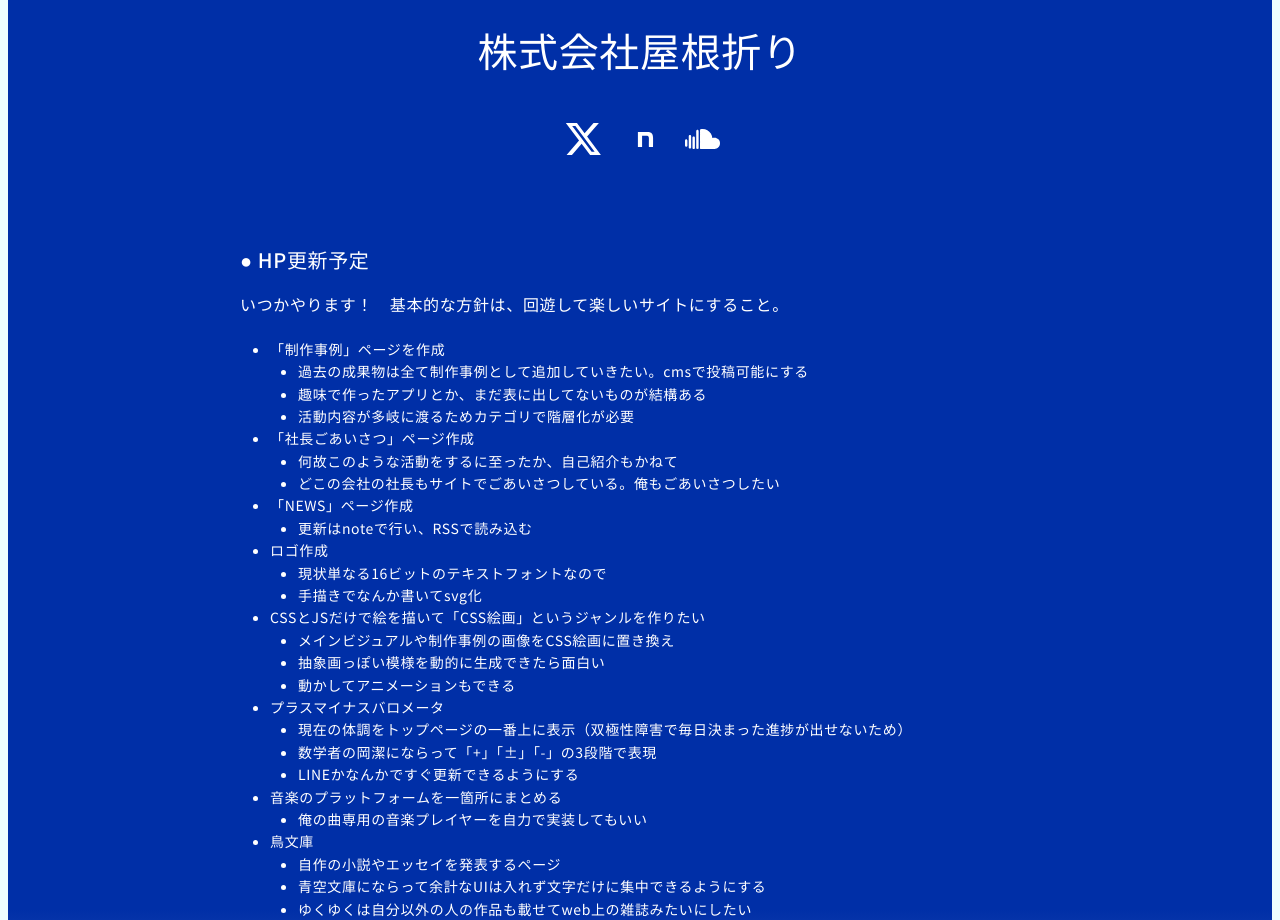
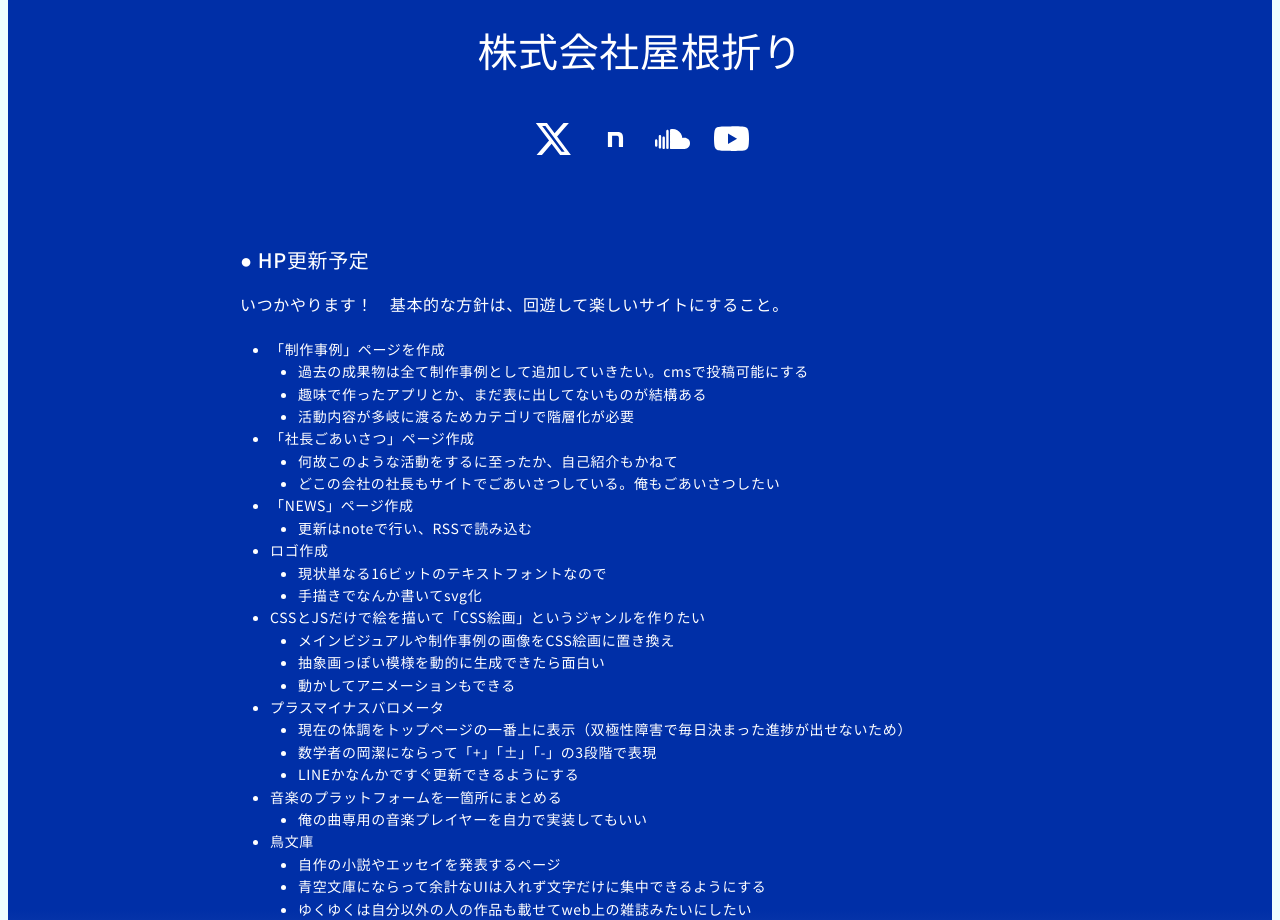
Before and after one commit to ryusukehagino/yaneori, an Astro site: page / in a window 1280 px wide. Shown: the part 5420-6340 px from the top of the page. Built offline with nearby package versions, Linux system fonts and the light colour scheme; Astro itself is replaced by a stand-in of ours; a web font is replaced by a local one.

Commit message:
アイコンにyoutube追加

```diff
--- a/src/components/Sns.astro
+++ b/src/components/Sns.astro
@@ -19,6 +19,9 @@ const { addClass = '' } = Astro.props;
     </a>
     <a class="sns_item is_soundcloud" href="https://soundcloud.com/qc0xviw22xca" target="_blank">
         <img src={IMG_PATH + "common/icon_soundcloud.svg"} alt="soundcloud" width="31" height="17">
+    </a>
+    <a class="sns_item is_youtube" href="https://www.youtube.com/@toribirdtoribirdtori" target="_blank">
+        <img src={IMG_PATH + "common/icon_youtube.svg"} alt="soundcloud" width="31" height="31">
     </a>
 </div>
 
@@ -47,6 +50,10 @@ const { addClass = '' } = Astro.props;
             padding: 2px;
         }
 
+        &.is_youtube {
+            padding: 2px;
+        }
+
         img {
             width: 100%;
         }
```
Also changed, not shown: public/img/common/icon_youtube.svg (added).
